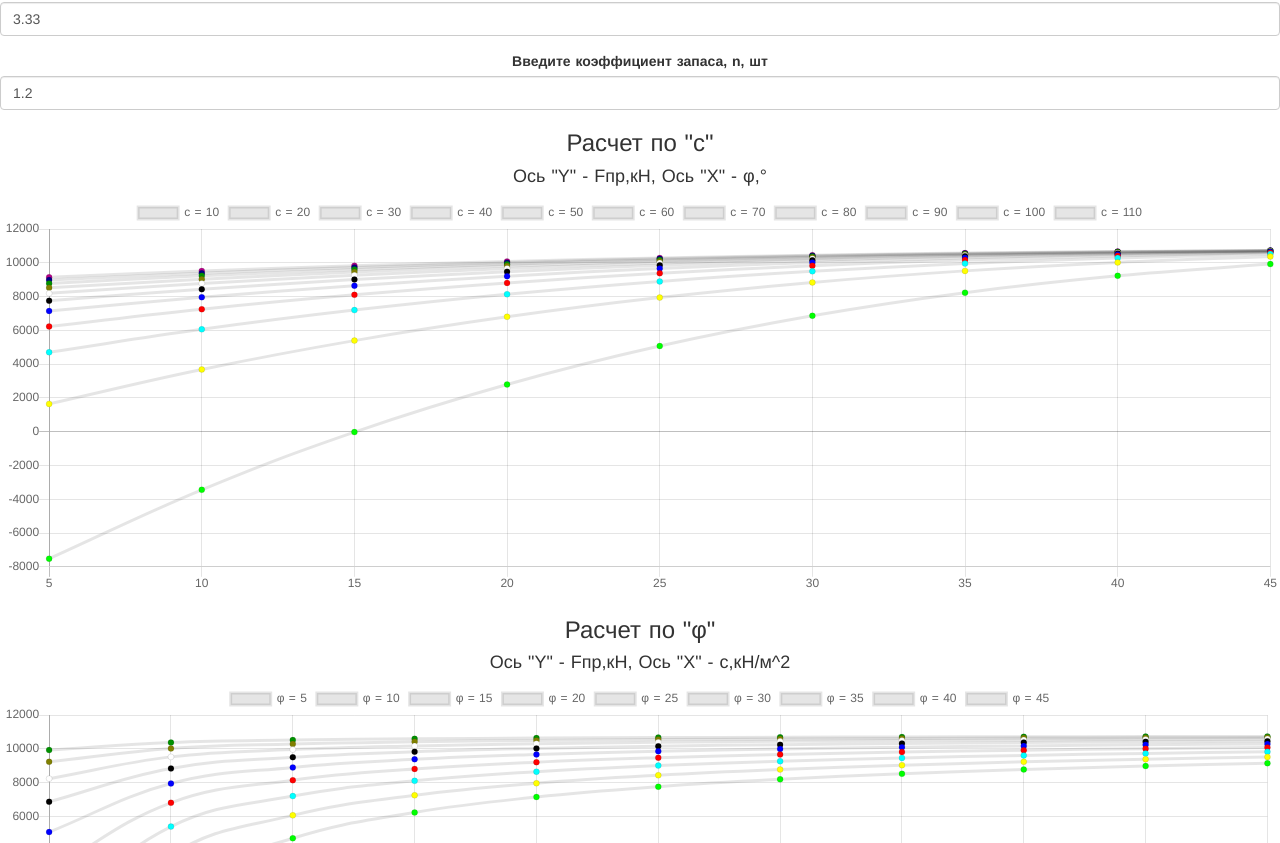
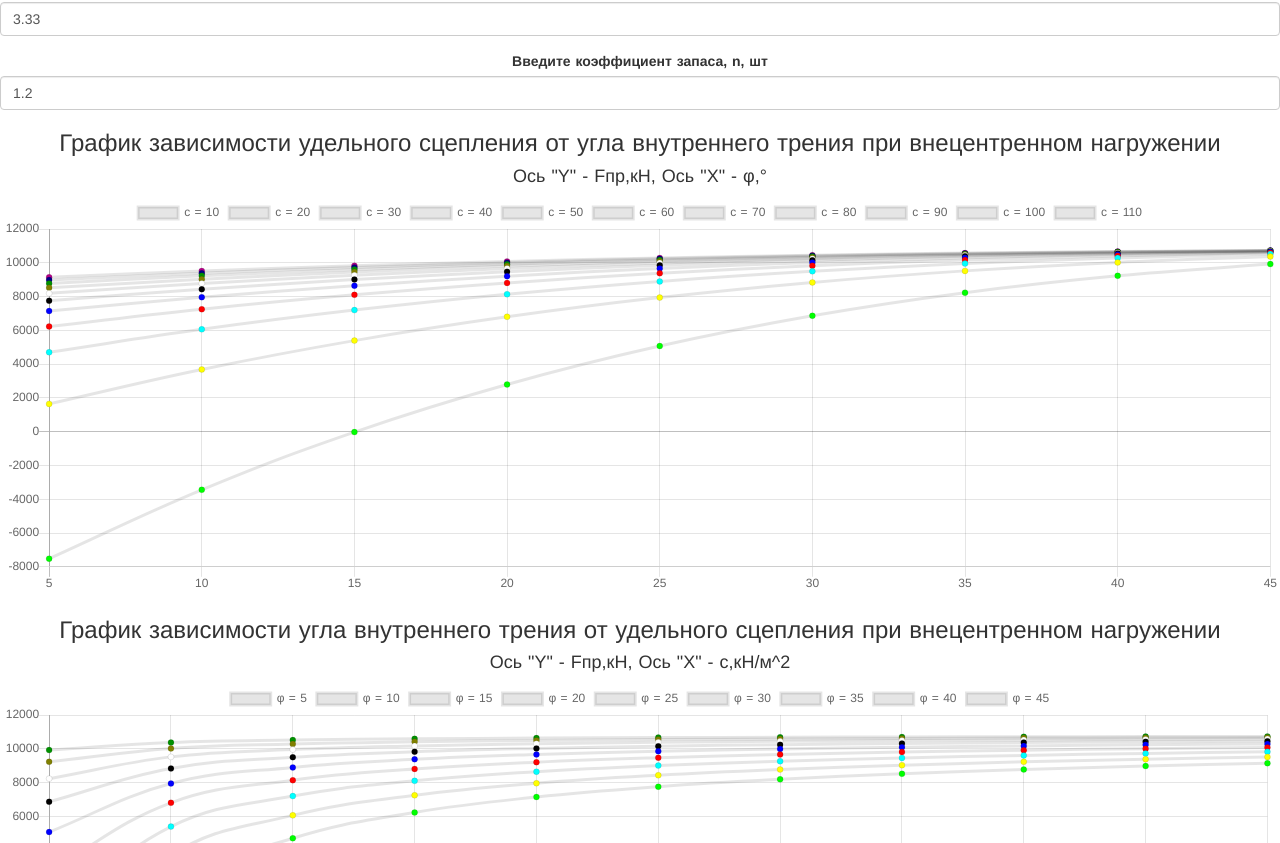
Before and after one commit to FireEagle25/teoretical_bulding_model, a Nuxt app: page /plot in a window 1280 px wide. Shown: the part 433-1276 px from the top of the page. Built offline with nearby package versions, Linux system fonts and the light colour scheme.

Commit message:
Названия графиков

```diff
--- a/components/PlotCalculator.vue
+++ b/components/PlotCalculator.vue
@@ -29,10 +29,10 @@
         </div>
       </form>
     </div>
-    <h3>Расчет по "c"</h3>
+    <h3>График зависимости удельного сцепления от угла внутреннего трения при внецентренном нагружении</h3>
     <h4>Ось "Y" - Fпр,кН, Ось "X" - φ,°</h4>
     <calc-plot-c :height="400" :data="results"></calc-plot-c>
-    <h3>Расчет по "φ"</h3>
+    <h3>График зависимости угла внутреннего трения от удельного сцепления при внецентренном нагружении</h3>
     <h4>Ось "Y" - Fпр,кН, Ось "X" - c,кН/м^2</h4>
     <calc-plot-fi :height="400" :data="results"></calc-plot-fi>
   </div>
```
